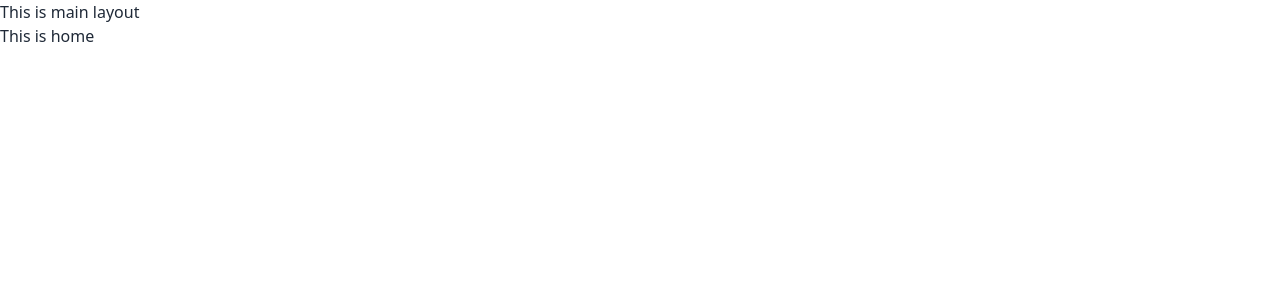
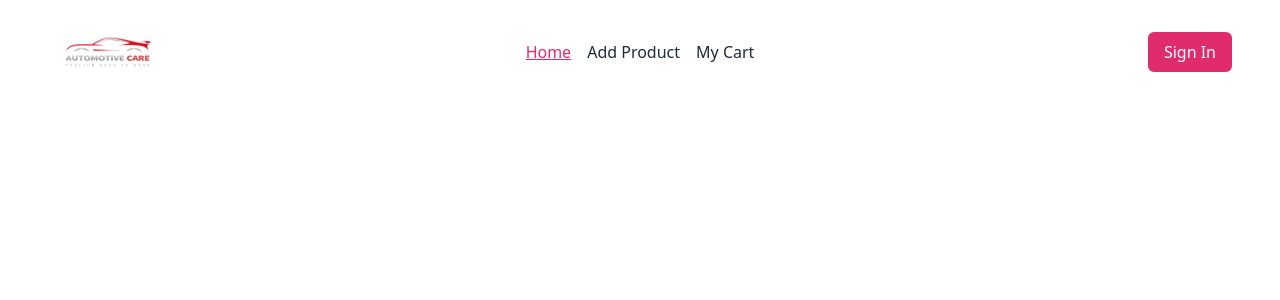
Before and after one commit to Foyez-Ahamed/a10-automotive-client, a React (Vite) app: page / in a window 1280 px wide. Shown: the top 300 px of the page. Built offline with nearby package versions, Linux system fonts and the light colour scheme.

Commit message:
added navbar on project with logo route links and sign in button

```diff
--- a/index.html
+++ b/index.html
@@ -3,7 +3,8 @@
   <head>
     <meta charset="UTF-8" />
     <meta name="viewport" content="width=device-width, initial-scale=1.0" />
-    <title>Automotive World</title>
+    <link rel="shortcut icon" href="./src/assets/logo (2).png" type="image/x-icon">
+    <title>Automotive Care</title>
   </head>
   <body>
     <div id="root"></div>
--- a/package.json
+++ b/package.json
@@ -12,6 +12,7 @@
   "dependencies": {
     "react": "^18.2.0",
     "react-dom": "^18.2.0",
+    "react-icons": "^4.11.0",
     "react-router-dom": "^6.17.0"
   },
   "devDependencies": {
--- /dev/null
+++ b/src/Components/Shared/Navbar/Navbar.jsx
@@ -0,0 +1,111 @@
+import { NavLink } from "react-router-dom";
+import { AiOutlineMenu } from 'react-icons/ai';
+import logo from "../../../assets/logo (2).png";
+
+const Navbar = () => {
+    return (
+        <div className="navbar bg-base-100">
+          <div className="navbar-start">
+          <div className="dropdown">
+          <label tabIndex={0} className="btn btn-ghost lg:hidden">
+            <AiOutlineMenu className="text-2xl"></AiOutlineMenu>
+          </label>
+          <ul
+            tabIndex={0}
+            className="menu menu-sm dropdown-content mt-3 z-[1] p-2 shadow bg-base-100 rounded-box w-52 space-y-4 font-medium"
+          >
+            <NavLink
+              to="/"
+              className={({ isActive, isPending }) =>
+                isActive
+                  ? "text-[#E02C6D] underline"
+                  : isPending
+                  ? "pending"
+                  : ""
+              }
+            >
+              <li className="text-[16px]">Home</li>
+            </NavLink>
+
+            <NavLink
+              to="/addProduct"
+              className={({ isActive, isPending }) =>
+                isActive
+                  ? "text-[#E02C6D] underline"
+                  : isPending
+                  ? "pending"
+                  : ""
+              }
+            >
+              <li>Add Product</li>
+            </NavLink>
+
+            <NavLink
+            to="/myCart"
+            className={({ isActive, isPending }) =>
+              isActive
+                ? "text-[#E02C6D] underline"
+                : isPending
+                ? "pending"
+                : ""
+            }
+          >
+            <li>My Cart</li>
+          </NavLink>
+          </ul>
+        </div>
+
+        <a className="cursor-pointer"> <img  className="w-[120px]" src={logo} alt="" /> </a>
+
+      </div>
+      <div className="navbar-center hidden lg:flex">
+        <ul className="menu menu-horizontal px-1 font-medium">
+          <NavLink
+            to="/"
+            className={({ isActive, isPending }) =>
+              isActive
+                ? "text-[#E02C6D] underline"
+                : isPending
+                ? "pending"
+                : ""
+            }
+          >
+            <li className="text-[16px]">Home</li>
+          </NavLink>
+          <NavLink
+            to="/addProduct"
+            className={({ isActive, isPending }) =>
+              isActive
+                ? "text-[#E02C6D] underline"
+                : isPending
+                ? "pending"
+                : ""
+            }
+          >
+            <li className="text-[16px] ml-4">Add Product</li>
+          </NavLink>
+
+          <NavLink
+            to="/myCart"
+            className={({ isActive, isPending }) =>
+              isActive
+                ? "text-[#E02C6D] underline"
+                : isPending
+                ? "pending"
+                : ""
+            }
+          >
+            <li className="text-[16px] ml-4">My Cart</li>
+          </NavLink>
+        </ul>
+      </div>
+
+
+      <div className="navbar-end">
+        <a className=" px-4 py-1 md:py-2 lg:py-2  rounded-md bg-[#E02C6D] text-white text-[16px] font-medium">Sign In</a>
+      </div>
+    </div>
+    );
+};
+
+export default Navbar;
--- a/src/Layout/MainLayout.jsx
+++ b/src/Layout/MainLayout.jsx
@@ -3,9 +3,10 @@ import { Outlet } from "react-router-dom";
 
 const MainLayout = () => {
     return (
-        <div>
-            <h1>This is main layout</h1>
+        <div className="max-w-screen-xl mx-auto px-2 md:px-10 lg:px-10 lg:py-2">
+
             <Outlet></Outlet>
+
         </div>
     );
 };
--- a/src/Pages/Home/Home.jsx
+++ b/src/Pages/Home/Home.jsx
@@ -1,9 +1,10 @@
+import Navbar from "../../Components/Shared/Navbar/Navbar";
 
 const Home = () => {
     return (
         <div>
 
-            <h1>This is home</h1>
+            <Navbar></Navbar>
 
         </div>
     );
```
Also changed, not shown: src/assets/logo (2).png (added), 1 other file (tests, documents, lock files or other folders).
